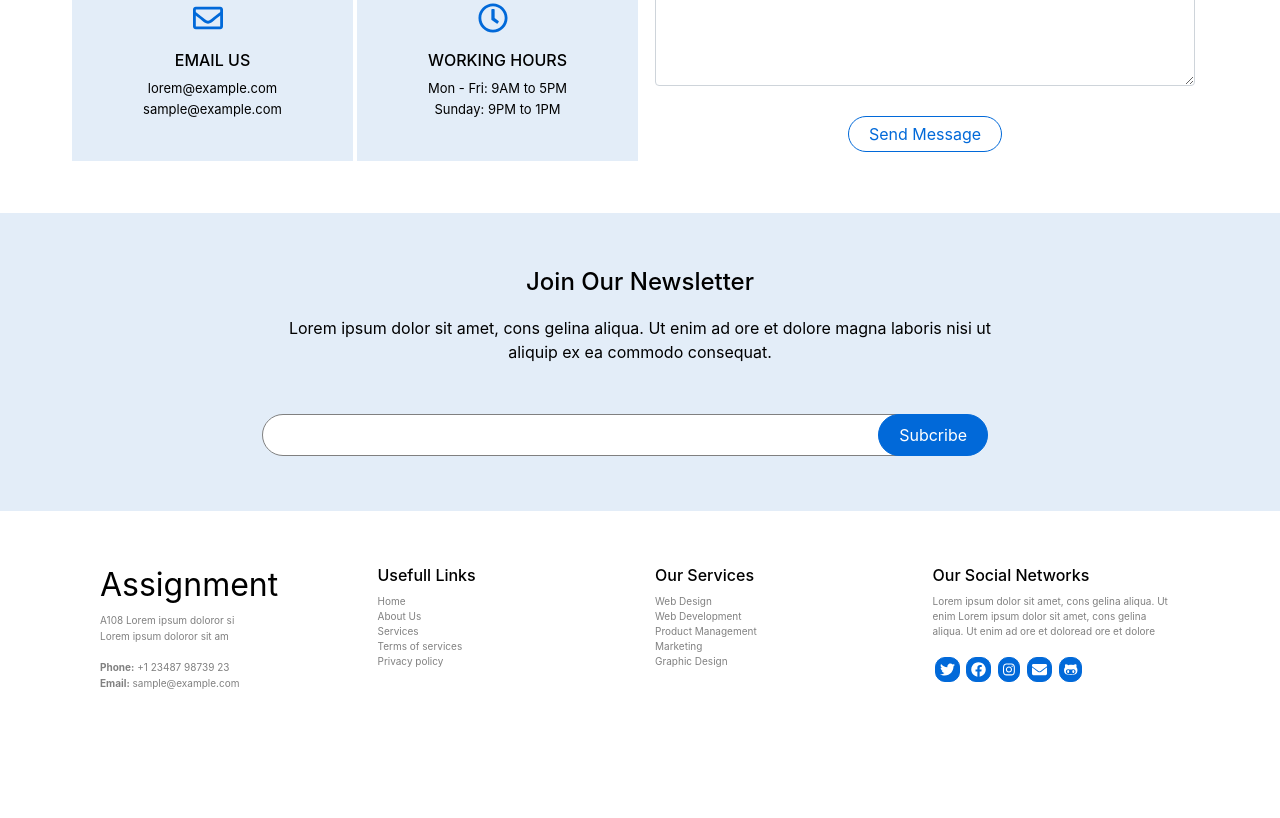
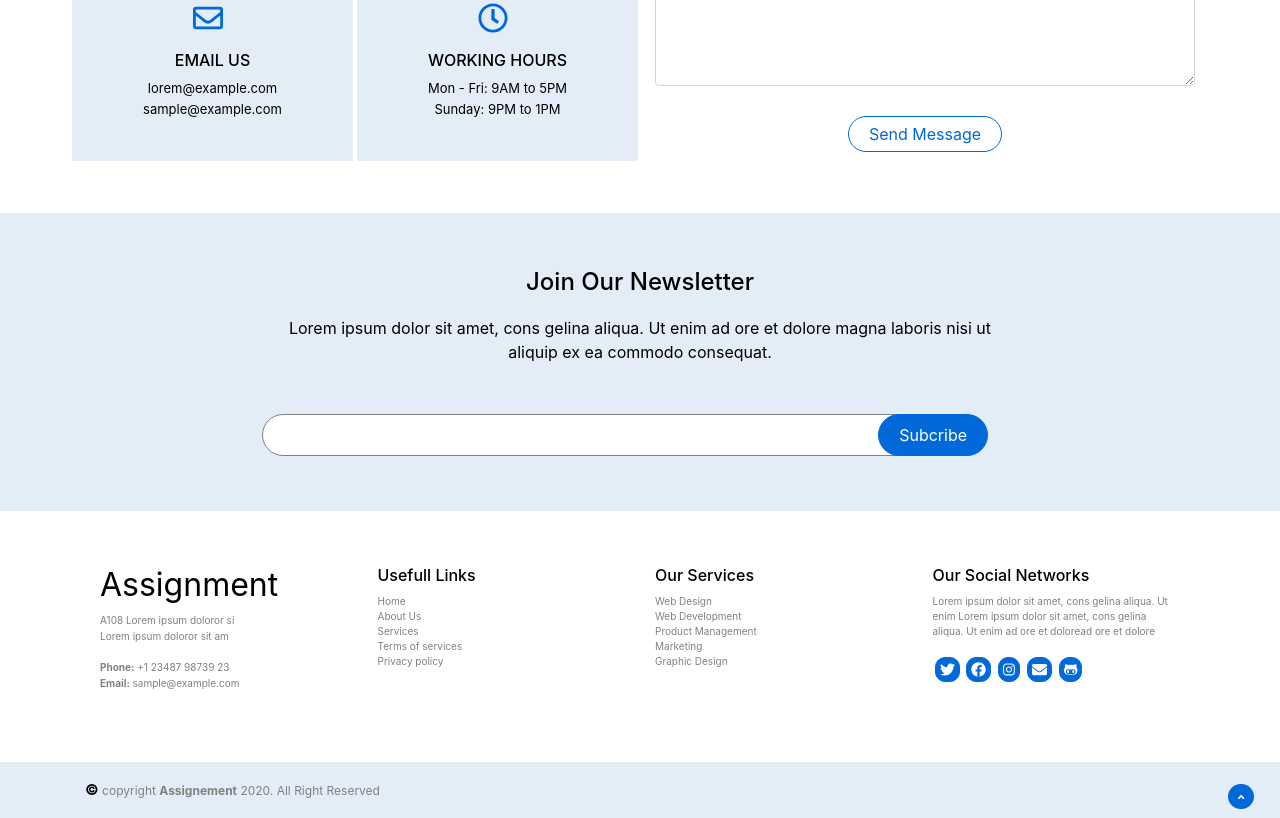
Before and after one commit to SophiMary/Bootstap-web-app, a plain HTML site: page index.html in a window 1280 px wide. Shown: the part 6195-7013 px from the top of the page. Before the commit the page ends 6957 px from the top, so only its background shows below. Drawn offline with nearby package versions, Linux system fonts and the light colour scheme.

Commit message:
add footer section

```diff
--- a/index.html
+++ b/index.html
@@ -764,8 +764,8 @@
                             <div class="contact-details-right col-lg-6 col-md-6">
                                 <p><i class="fas fa-phone-alt icon"></i></p>
                                 <h6>CALL US</h6>
-                                <p class="contact-points">+1 23487 98739 23</p>
-                                <p class="contact-points">+1 23487 98739 23</p>
+                                <p class="contact-points"><a href="tel:+1 23487 98739 23">+1 23487 98739 23</p></a>
+                                <p class="contact-points"><a href="tel:+1 23487 98739 23">+1 23487 98739 23</p></a>
                             </div>
                         </div>
 
@@ -773,8 +773,8 @@
                             <div class="contact-details-left col-lg-6 col-md-6">
                                 <p><i class="far fa-envelope icon"></i></i></p>
                                 <h6>EMAIL US</h6>
-                                <p class="contact-points">lorem@example.com</p>
-                                <p class="contact-points">sample@example.com</p>
+                                <p class="contact-points"><a href="mailto:lorem@example.com">lorem@example.com</p></a>
+                                <p class="contact-points"><a href="mailto:sample@example.com">sample@example.com</p></a>
                             </div>
                                 <div class="contact-details-right col-lg-6 col-md-6">
                                 <p><i class="far fa-clock icon"></i></p>
@@ -832,8 +832,8 @@
                     <h2 class="assignment">Assignment</h2>
                     <p class="assignment-section">A108 Lorem ipsum doloror si</p>
                     <p>Lorem ipsum doloror sit am</p>
-                    <p class="assignment-section"><span>Phone:</span> +1 23487 98739 23</p>
-                    <p><span>Email:</span> sample@example.com</p>
+                    <p class="assignment-section"><span>Phone:</span><a href="tel:+1 23487 98739 23"> +1 23487 98739 23</p></a>
+                    <p><span>Email:</span><a href="mailto:sample@example.com"> sample@example.com</p></a>
                 </div>
 
                 <div class="footer-usefull-links">
@@ -894,48 +894,14 @@
 
         </div>
 
-        <!-- <div class="row container">
-          <div class="col-lg-3 col-md-3 footer-section">
-                <h5>Features</h5>
-                <ul class="list-unstyled text-small">
-                    <li class="footer-points"><a class="text-muted" href="#">Cool stuff</a></li>
-                    <li><a class="text-muted" href="#">Random feature</a></li>
-                    <li><a class="text-muted" href="#">Team feature</a></li>
-                    <li><a class="text-muted" href="#">Stuff for developers</a></li>
-                    <li><a class="text-muted" href="#">Another one</a></li>
-                    <li><a class="text-muted" href="#">Last time</a></li>
-                </ul>
+        <div class="copyright-section">
+            <div class="container footer-margin">
+                <p class="copyright-sentence"><span class="copyright">©</span> copyright <span class="footer-bolder">Assignement</span> 2020. All Right Reserved</p>
+                <a class="copyright-icon" copyright-icon href="#home"><i class="fas fa-angle-up"></i></a>
             </div>
-            <div class="col-lg-3 col-md-3 footer-section">
-                <h5>Resources</h5>
-                <ul class="list-unstyled text-small">
-                    <li><a class="text-muted" href="#">Resource</a></li>
-                    <li><a class="text-muted" href="#">Resource name</a></li>
-                    <li><a class="text-muted" href="#">Another resource</a></li>
-                    <li><a class="text-muted" href="#">Final resource</a></li>
-                </ul>
-            </div>
-            <div class="col-lg-3 col-md-3 footer-section">
-                <h5>About</h5>
-                <ul class="list-unstyled text-small">
-                    <li><a class="text-muted" href="#">Team</a></li>
-                    <li><a class="text-muted" href="#">Locations</a></li>
-                    <li><a class="text-muted" href="#">Privacy</a></li>
-                    <li><a class="text-muted" href="#">Terms</a></li>
-                </ul>
-            </div>
-            <div class="col-lg-3 col-md-3 footer-section">
-                <h5>About</h5>
-                <ul class="list-unstyled text-small">
-                    <li><a class="text-muted" href="#">Team</a></li>
-                    <li><a class="text-muted" href="#">Locations</a></li>
-                    <li><a class="text-muted" href="#">Privacy</a></li>
-                    <li><a class="text-muted" href="#">Terms</a></li>
-                </ul>
-            </div>
-        </div> -->
+        </div>
+
     </footer>
-
 
     <script src="index.js"></script>
 </body>
--- a/styles.css
+++ b/styles.css
@@ -351,7 +351,12 @@ ul .strike-through:before {
 
 .contact-points {
     margin-bottom: 1.5px;
-    font-size: 13px
+    font-size: 13px;
+    color: #000;
+}
+
+.contact-points a {
+    color: #000;
 }
 
 .contact.form {
@@ -431,3 +436,42 @@ footer span {
     padding: 4px;
     border-radius: 10px;
 }
+
+.copyright-section {
+    background-color: var(--primary);
+    position: relative;
+    margin: 0;
+    padding: 1px;
+}
+
+.copyright {
+    font-size: 15px;
+    color: #000;
+    font-weight: light;
+}
+
+.copyright-sentence {
+    font-size: 12px;
+    margin: 16px auto;
+}
+
+.footer-bolder {
+    font-weight: bold;
+}
+
+.copyright-icon {
+    position: absolute;
+    top: 40%;
+    right: 2%;
+    border: none;
+    border-radius: 30px;
+    padding: 5px 10px;
+    background-color: var(--blue);
+    color: #fff;
+    margin-bottom: 0;
+}
+
+.footer-margin {
+    padding: 8px auto 5px;
+    margin: 5px auto;
+}
```
